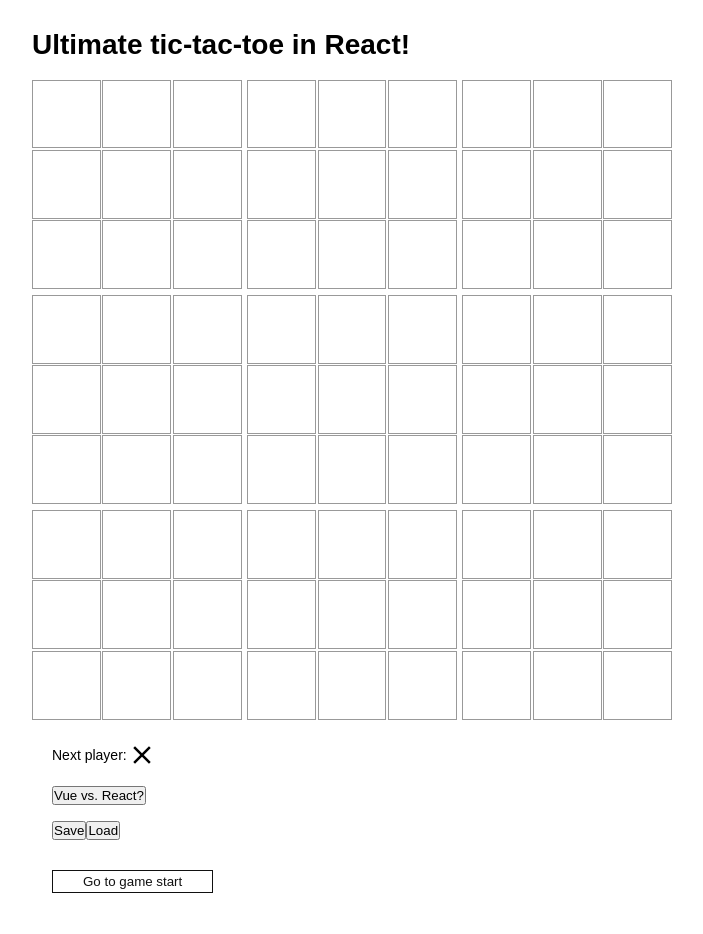
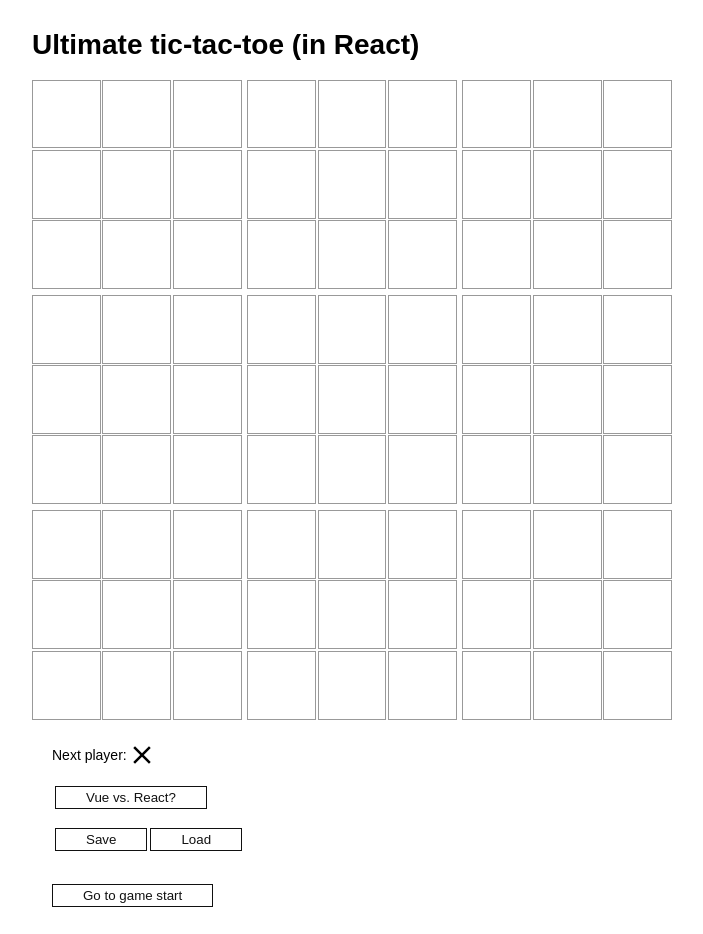
Before and after one commit to ldgit/react-tic-tac-toe, a React app: page / in a window 1280 px wide. Shown: the whole page, without its empty margins (288-991 px from the left). Built offline with nearby package versions, Linux system fonts and the light colour scheme.

Commit message:
use consistent button styling

```diff
--- a/src/components/LoadGame.jsx
+++ b/src/components/LoadGame.jsx
@@ -21,7 +21,7 @@ export default function LoadGame({ onLoadGameClick }) {
     <span>
       <textarea data-testid="importGameTextarea" onChange={handleOnChange} />
       <br />
-      <button type="button" onClick={handleLoadGameClick}>
+      <button type="button" className="button" onClick={handleLoadGameClick}>
         Load game
       </button>
     </span>
--- a/src/components/SaveAndLoad.jsx
+++ b/src/components/SaveAndLoad.jsx
@@ -31,17 +31,17 @@ export default function SaveAndLoad({ gameState, onLoadGameClick }) {
   }
 
   const closeButton = (
-    <button type="button" onClick={handleCloseButtonClick}>
+    <button type="button" className="button" onClick={handleCloseButtonClick}>
       Close
     </button>
   );
 
   return (
     <span>
-      <button type="button" onClick={handleExportClick}>
+      <button type="button" className="button" onClick={handleExportClick}>
         Save
       </button>
-      <button type="button" onClick={handleLoadClick}>
+      <button type="button" className="button" onClick={handleLoadClick}>
         Load
       </button>
       {(displayExportGameTextarea || displayImportGameTextarea) && closeButton}
--- a/src/components/Title.jsx
+++ b/src/components/Title.jsx
@@ -1,5 +1,5 @@
 import React from 'react';
 
 export default function Title({ name }) {
-  return <h1>Ultimate tic-tac-toe in {name}!</h1>;
+  return <h1>Ultimate tic-tac-toe (in {name})</h1>;
 }
--- a/src/components/UltimateGame.jsx
+++ b/src/components/UltimateGame.jsx
@@ -70,7 +70,7 @@ export default function UltimateGame() {
           specialIcons={specialIcons}
         />
         <br />
-        <button type="button" onClick={toggleSpecialIcons}>
+        <button type="button" className="button" onClick={toggleSpecialIcons}>
           Vue vs. React?
         </button>
         <br />
--- a/src/index.sass
+++ b/src/index.sass
@@ -9,7 +9,7 @@ $almostblack: #111
   white-space: nowrap
   overflow: hidden
 
-@mixin moveButton($color)
+@mixin aButton($color)
   background-color: white
   border: solid 1px
   border-color: $color
@@ -102,10 +102,26 @@ body, button, html
   background-color: $lightblue
 
 .move-button
-  @include moveButton($gray)
+  @include aButton($gray)
 
 .current-move-button
-  @include moveButton($almostblack)
+  @include aButton($almostblack)
+
+.current-move-button:hover
+  background-color: $almostblack
+  color: white
+
+.move-button:hover
+  background-color: $gray
+  color: white
+
+.button
+  @include aButton($almostblack)
+  margin-left: 3px
+
+.button:hover
+  background-color: $almostblack
+  color: white
 
 button.square-react-icon
   @include squareIcon('react-icon.svg')
@@ -153,11 +169,3 @@ button.x-icon
   @include squareButton()
   min-width: 30px
   min-height: 30px
-
-.current-move-button:hover
-  background-color: $almostblack
-  color: white
-
-.move-button:hover
-  background-color: $gray
-  color: white
```
